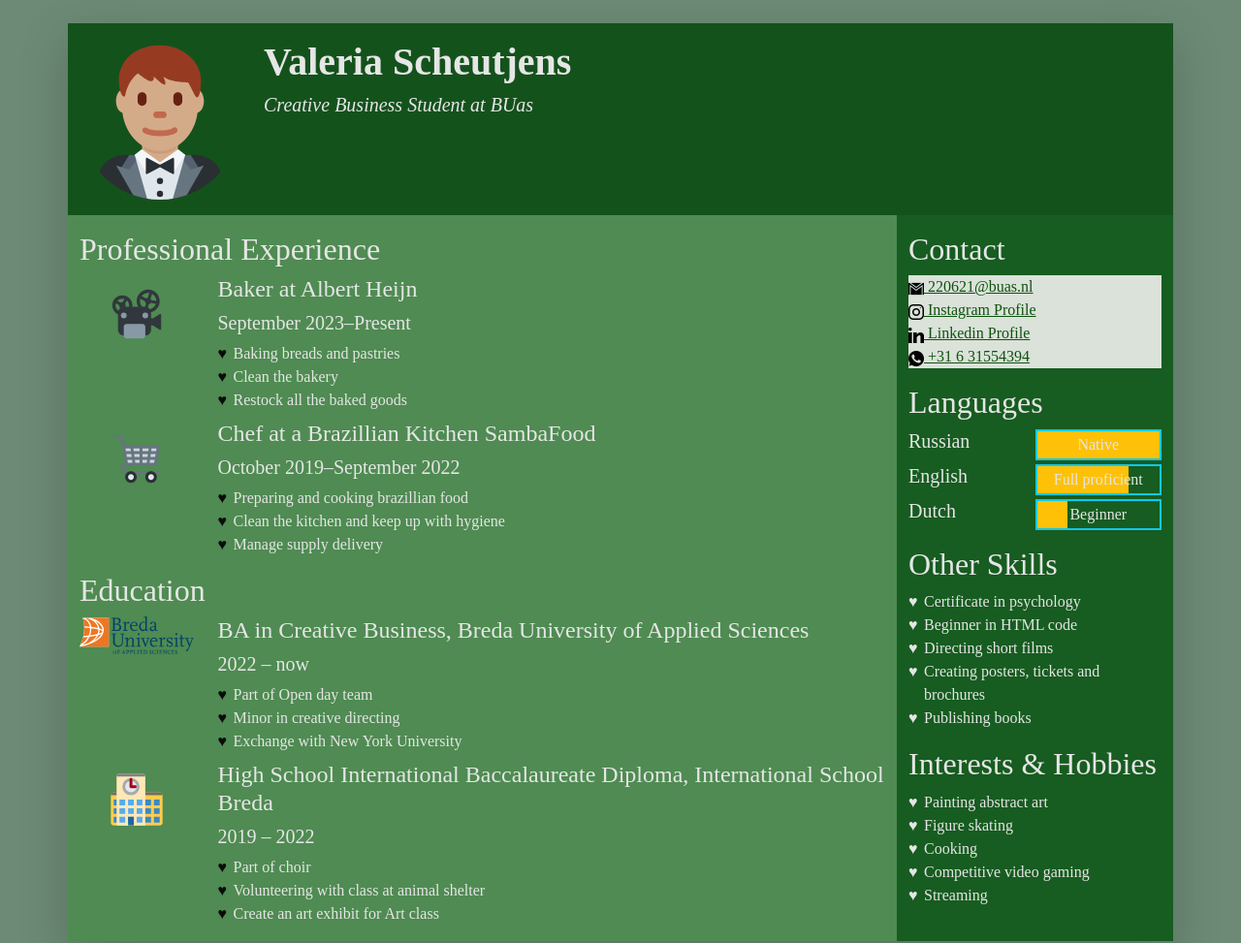
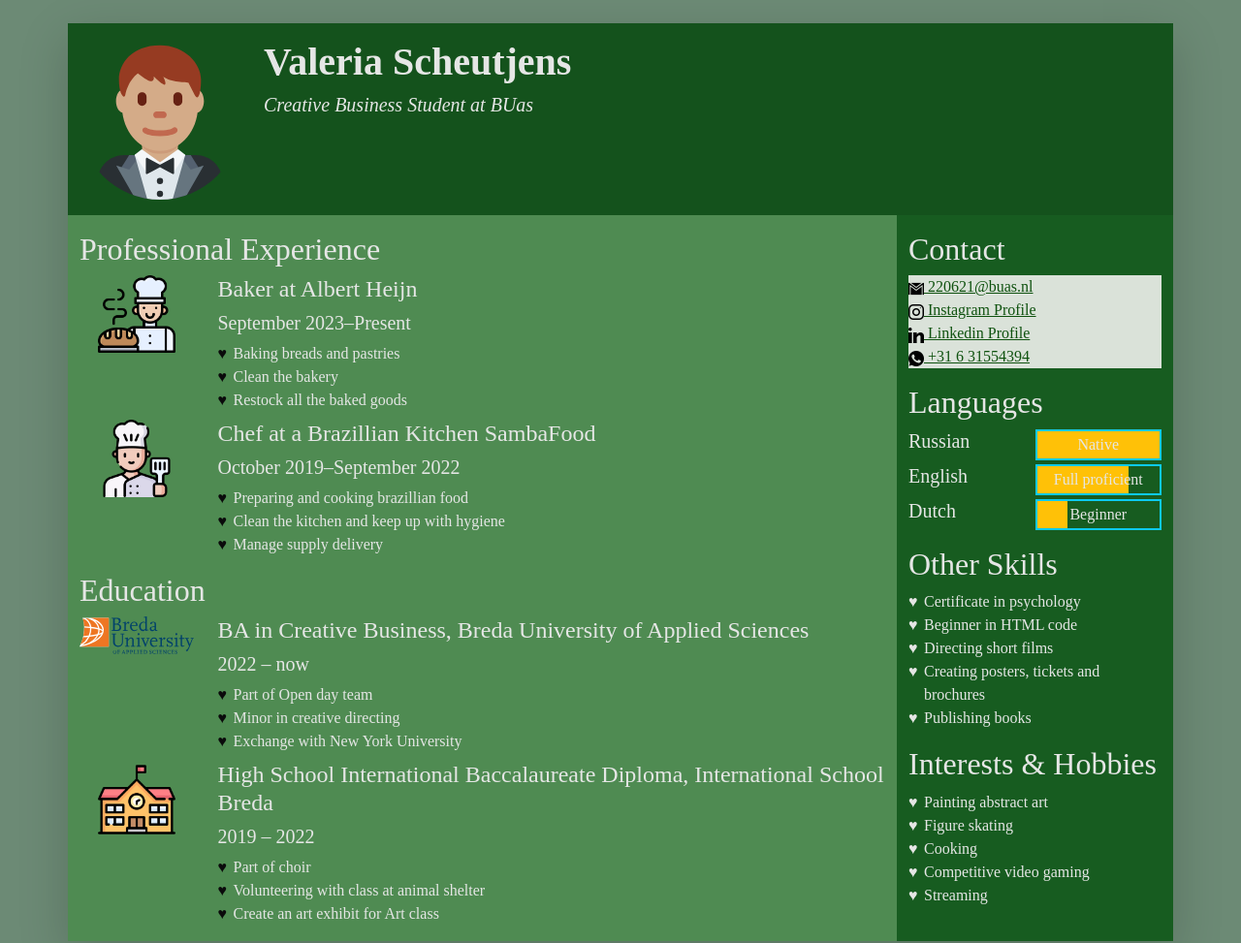
Before and after one commit to ValeriaScheutjens/Resume, a plain HTML site: page index.html in a window 1280 px wide. Shown: the top 973 px of the page at 97% size. Drawn offline with nearby package versions, Linux system fonts and the light colour scheme.

Commit message:
icons and logos

```diff
--- a/index.html
+++ b/index.html
@@ -86,7 +86,7 @@
               <li class="biography-item row mb-2">
                 <!-- We're using a grid inside a grid so we can align logos and text -->
                 <div class="logo-container col-3 col-sm-2 col-md-3 col-lg-2">
-                  <img class="biography-logo mw-100 d-block mx-auto" src="images/employers/projector.svg" alt="Company logo" width="80">
+                  <img class="biography-logo mw-100 d-block mx-auto" src="images/employers/baker.png" alt="Company logo" width="80">
                 </div>
                 <div class="biography-contents col-9 col-sm-10 col-md-9 col-lg-10">
                   <h4>Baker at Albert Heijn</h4>
@@ -104,7 +104,7 @@
               <li class="biography-item row mb-2">
                 <div class="logo-container col-3 col-sm-2 col-md-3 col-lg-2">
                 <!-- We're using a grid inside a grid so we can align logos and text -->
-                  <img class="biography-logo mw-100 d-block mx-auto" src="images/employers/trolley.svg" alt="Company logo" width="80">
+                  <img class="biography-logo mw-100 d-block mx-auto" src="images/employers/chef.png" alt="Company logo" width="80">
                 </div>
                 <div class="biography-contents col-9 col-sm-10 col-md-9 col-lg-10">
                   <h4>Chef at a Brazillian Kitchen SambaFood</h4>
@@ -146,7 +146,7 @@
               <!-- 2nd item in education -->
               <li class="biography-item row mb-2">
                 <div class="logo-container col-3 col-sm-2 col-md-3 col-lg-2">
-                  <img class="biography-logo mw-100 d-block mx-auto" src="images/schools/school.svg" alt="School logo" width="80">
+                  <img class="biography-logo mw-100 d-block mx-auto" src="images/schools/school.png" alt="School logo" width="80">
                 </div>
                 <div class="biography-contents col-9 col-sm-10 col-md-9 col-lg-10">
                   <h4>High School International Baccalaureate Diploma, International School Breda</h4>
```
Also changed, not shown: images/employers/projector.svg (deleted), images/employers/trolley.svg (deleted), images/schools/school.png (added), images/schools/school.svg (deleted).
